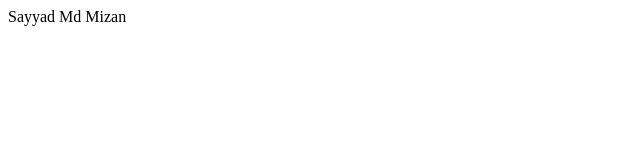
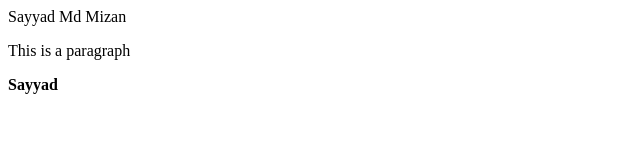
Before and after one commit to SayyadMizan59/gitcmd, a plain HTML site: page index.html in a window 1280 px wide. Shown: the whole page, without its empty margins (0-640 px from the left). Drawn offline with Linux system fonts and the light colour scheme.

Commit message:
Add initial features

```diff
--- a/index.html
+++ b/index.html
@@ -1 +1,3 @@
 <P>Sayyad Md Mizan</P>
+<p>This is a paragraph</p>
+<b>Sayyad</b>
```
